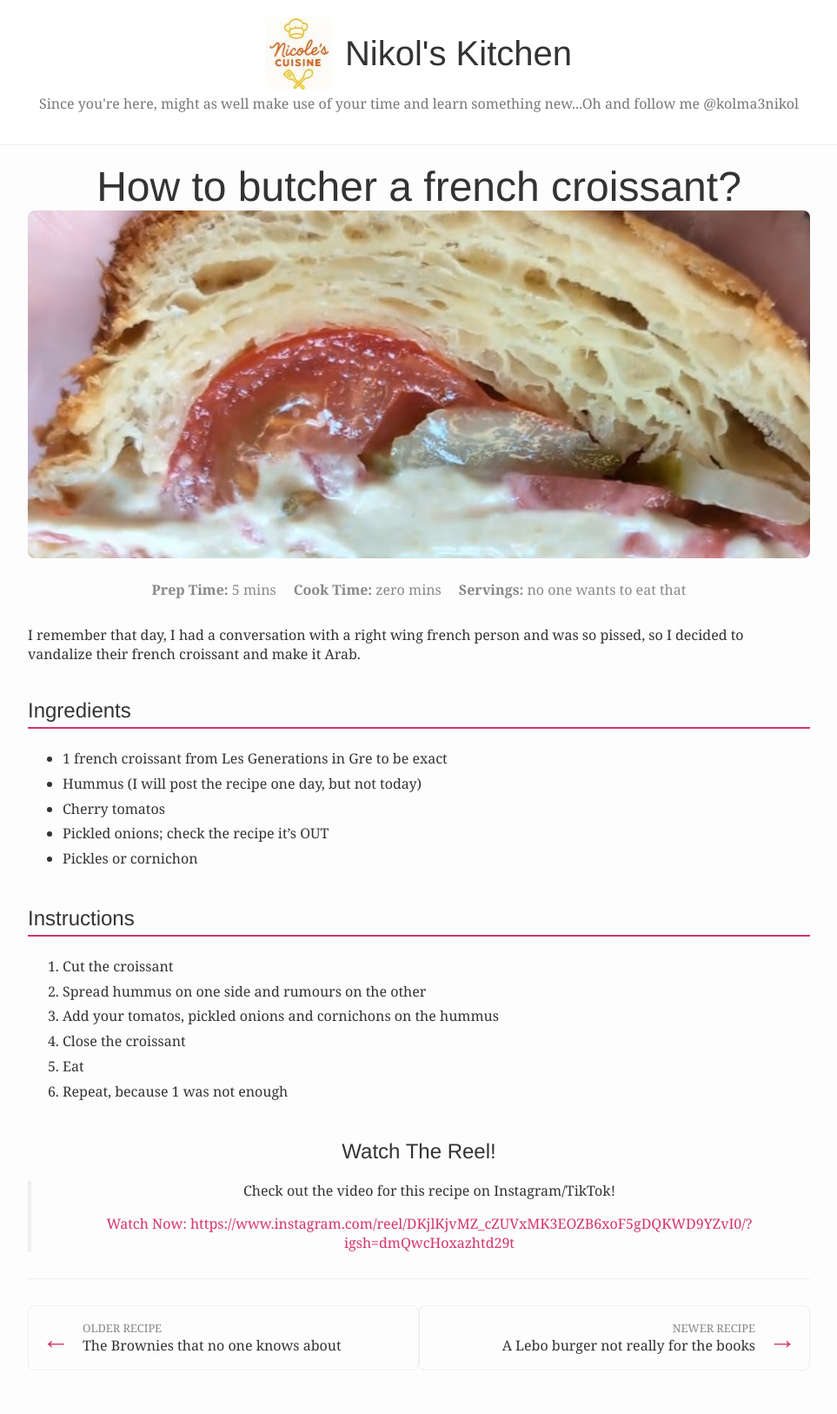
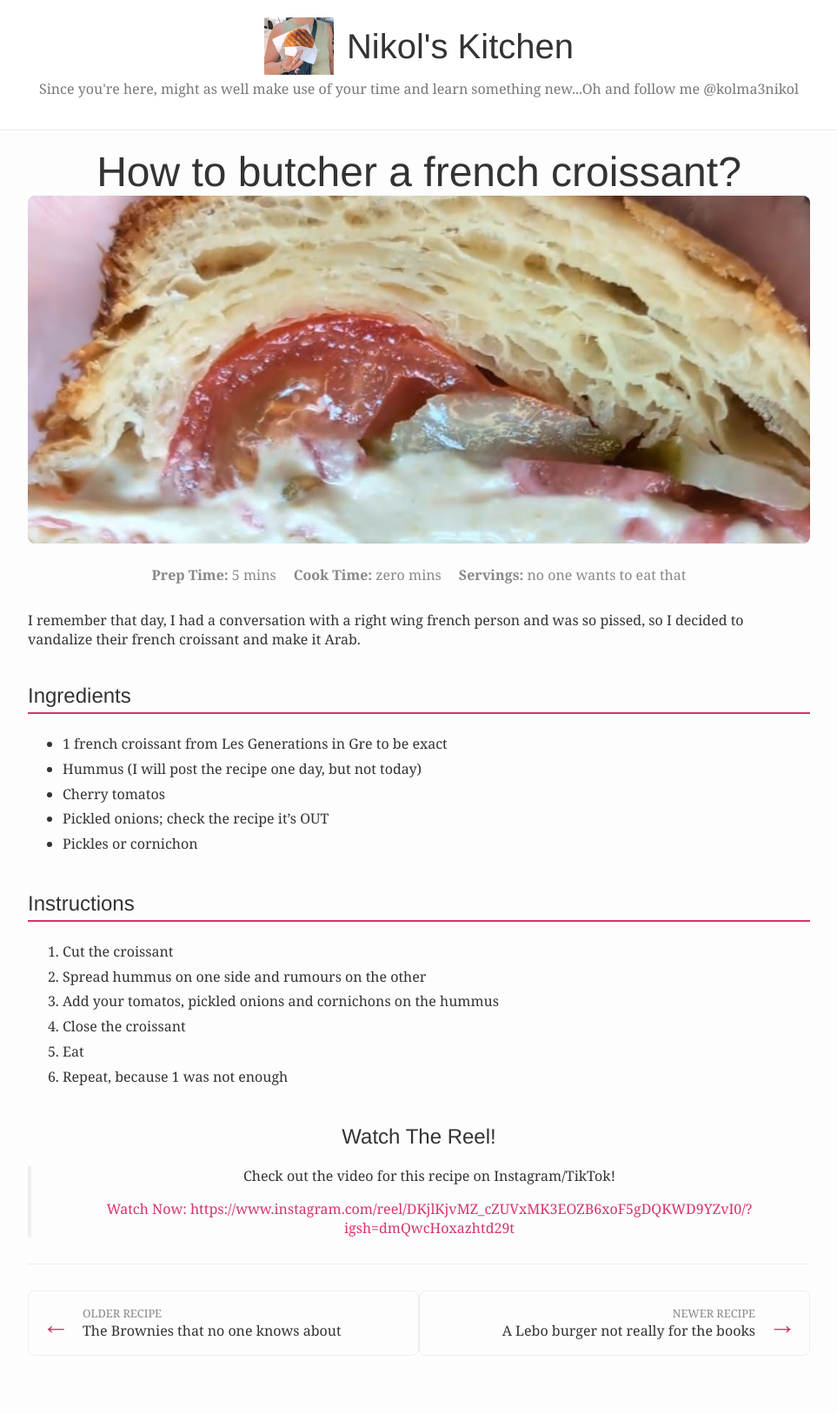
Before and after one commit to AntiLibrary5/nicools-kitchen, a Jekyll site: the page built from _posts/2025-08-20-croissant-lebanese.md, in a window 1280 px wide. Shown: the whole page at 87% size, without its empty margins (158-1121 px from the left). Built offline with Jekyll 4.4.1, drawn with Linux system fonts in a browser that asks for light colours.

Commit message:
logo change

```diff
--- a/_layouts/default.html
+++ b/_layouts/default.html
@@ -9,7 +9,7 @@
 <body>
 	<header class="site-header">
 		<a href="{{ site.baseurl }}/" class="site-branding">
-			<img src="{{ site.baseurl }}/assets/images/logo-cecile-new.jpg" alt="Nikol's Kitchen Logo" class="site-logo">
+			<img src="{{ site.baseurl }}/assets/images/kaake_nikol_logo.png" alt="Nikol's Kitchen Logo" class="site-logo">
 			<h1 class="site-title">{{ site.title }}</h1>
 		</a>
 		<p class="site-description">{{ site.description }}</p>
```
Also changed, not shown: assets/images/kaake_nikol_logo.png (added).
